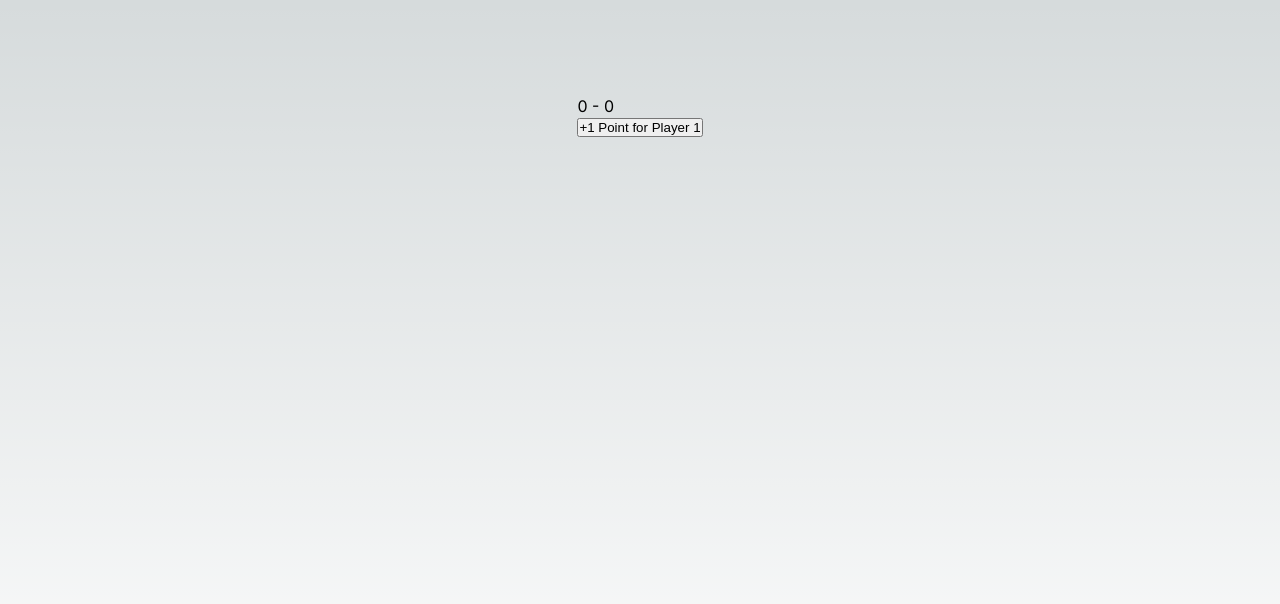
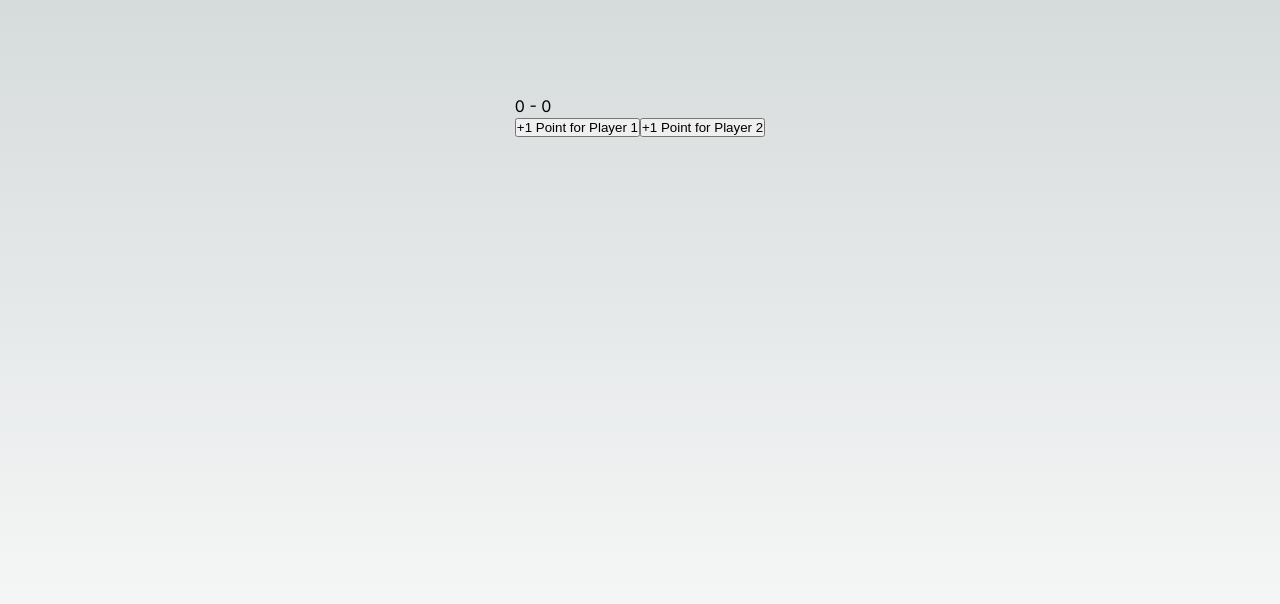
Before and after one commit to xLillium/tennis-score-kata-next, a Next.js app: page / in a window 1280 px wide. Shown: the top 604 px of the page. Built offline with nearby package versions, Linux system fonts and the light colour scheme.

Commit message:
Add cases when Player 2 scores up until winning game

```diff
--- a/app/TennisGameClient.tsx
+++ b/app/TennisGameClient.tsx
@@ -5,6 +5,7 @@ import React, { useState } from 'react';
 
 export function TennisGameClient() {
     const [player1Score, setPlayer1Score] = useState(0);
+    const [player2Score, setPlayer2Score] = useState(0);
     const [gameState, setGameState] = useState("");
 
     const givePointToPlayer1 = () => {
@@ -19,12 +20,24 @@ export function TennisGameClient() {
         }
     }
 
+    const givePointToPlayer2 = () => {
+        if (player2Score === 0) {
+            setPlayer2Score(15);
+        } else if (player2Score === 15) {
+            setPlayer2Score(30);
+        } else if (player2Score === 30) {
+            setPlayer2Score(40);
+        } else {
+            setGameState("Game Player 2");
+        }
+    }
     return (
         <div>
             <div>
-                {gameState ? gameState : `${player1Score} - 0`}
+                {gameState ? gameState : `${player1Score} - ${player2Score}`}
             </div>
             <button onClick={givePointToPlayer1}>+1 Point for Player 1</button>
+            <button onClick={givePointToPlayer2}>+1 Point for Player 2</button>
         </div>
     );
 }
```
Also changed, not shown: 1 other file (tests, documents, lock files or other folders).
